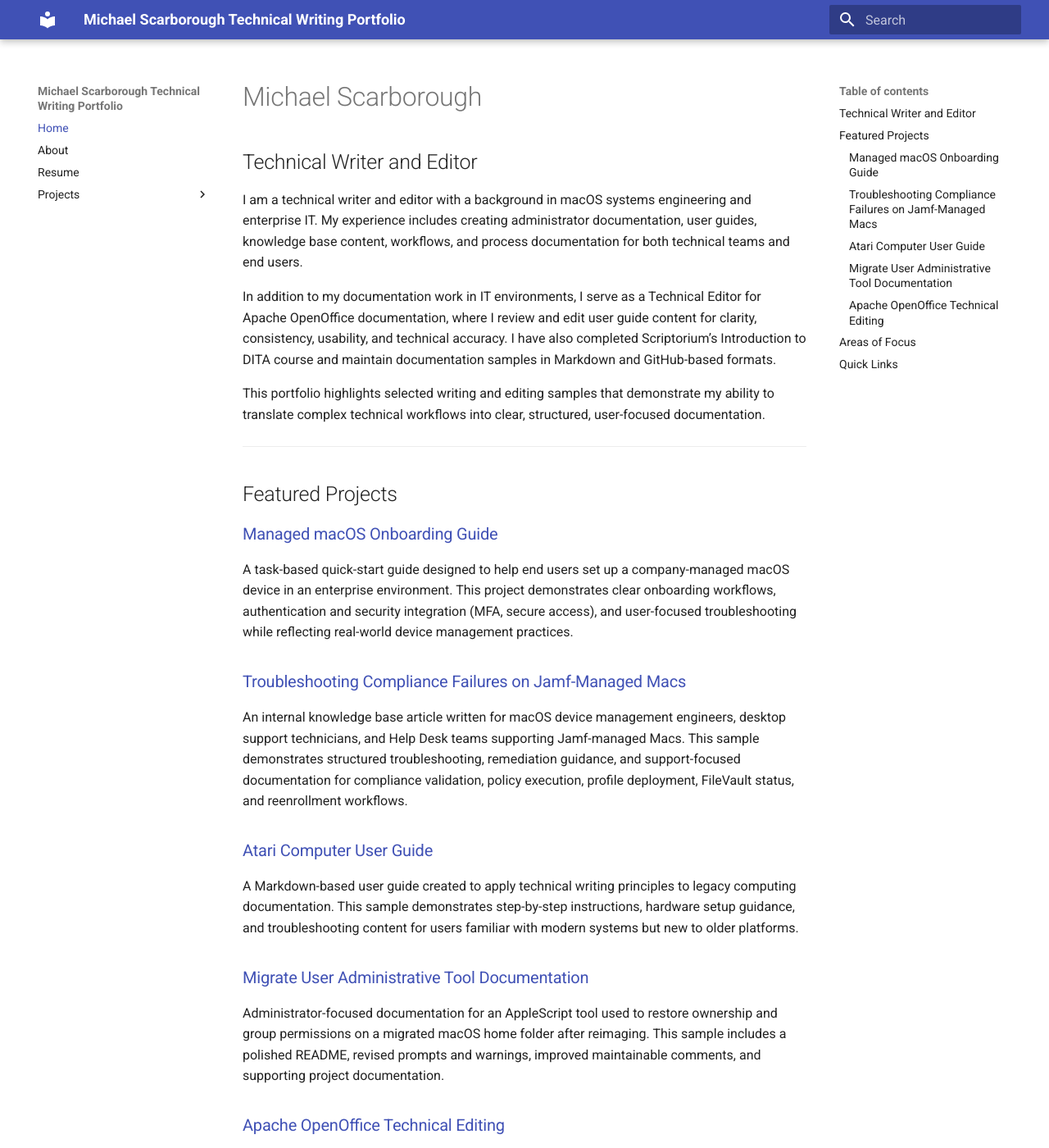
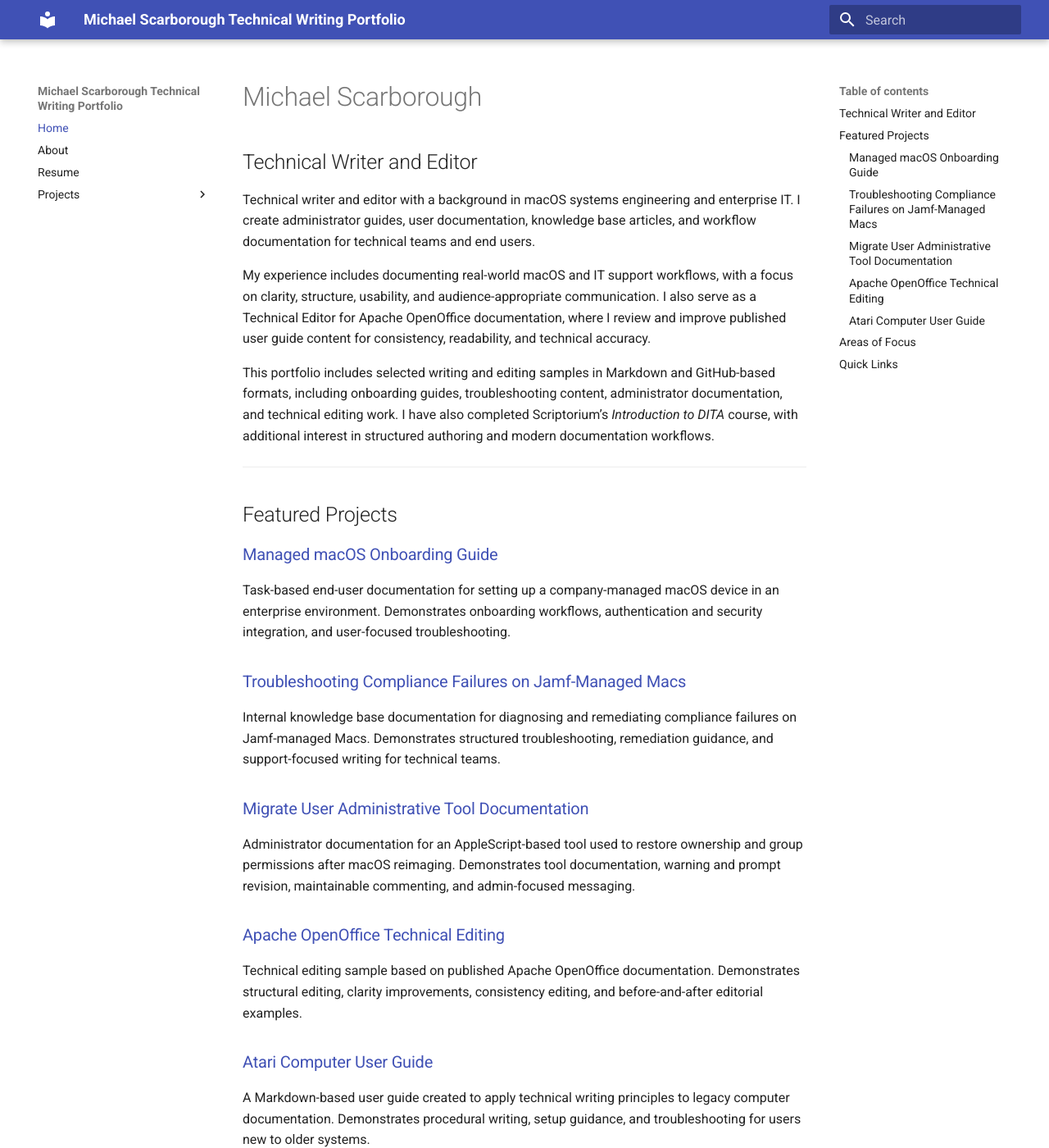
Before and after one commit to MackMike/technical-writing-portfolio-site, an MkDocs documentation site: the page built from docs/index.md, in a window 1280 px wide and 1400 px high. Shown: the whole window at 82% size. Built offline with MkDocs 1.6.1 and Material for MkDocs 9.7.7, drawn with Linux system fonts in a browser that asks for light colours; some of the changed text lies outside the part shown.

Commit message:
Update index.md

```diff
--- a/docs/index.md
+++ b/docs/index.md
@@ -2,54 +2,50 @@
 
 ## Technical Writer and Editor
 
-I am a technical writer and editor with a background in macOS systems engineering and enterprise IT. My experience includes creating administrator documentation, user guides, knowledge base content, workflows, and process documentation for both technical teams and end users.
+Technical writer and editor with a background in macOS systems engineering and enterprise IT. I create administrator guides, user documentation, knowledge base articles, and workflow documentation for technical teams and end users.
 
-In addition to my documentation work in IT environments, I serve as a Technical Editor for Apache OpenOffice documentation, where I review and edit user guide content for clarity, consistency, usability, and technical accuracy. I have also completed Scriptorium’s Introduction to DITA course and maintain documentation samples in Markdown and GitHub-based formats.
+My experience includes documenting real-world macOS and IT support workflows, with a focus on clarity, structure, usability, and audience-appropriate communication. I also serve as a Technical Editor for Apache OpenOffice documentation, where I review and improve published user guide content for consistency, readability, and technical accuracy.
 
-This portfolio highlights selected writing and editing samples that demonstrate my ability to translate complex technical workflows into clear, structured, user-focused documentation.
+This portfolio includes selected writing and editing samples in Markdown and GitHub-based formats, including onboarding guides, troubleshooting content, administrator documentation, and technical editing work. I have also completed Scriptorium’s *Introduction to DITA* course, with additional interest in structured authoring and modern documentation workflows.
 
 ---
 
 ## Featured Projects
 
 ### [Managed macOS Onboarding Guide](projects/managed-mac-onboarding/)
-
-A task-based quick-start guide designed to help end users set up a company-managed macOS device in an enterprise environment. This project demonstrates clear onboarding workflows, authentication and security integration (MFA, secure access), and user-focused troubleshooting while reflecting real-world device management practices.
+Task-based end-user documentation for setting up a company-managed macOS device in an enterprise environment. Demonstrates onboarding workflows, authentication and security integration, and user-focused troubleshooting.
 
 ### [Troubleshooting Compliance Failures on Jamf-Managed Macs](projects/jamf-managed-mac-compliance-troubleshooting.md)
+Internal knowledge base documentation for diagnosing and remediating compliance failures on Jamf-managed Macs. Demonstrates structured troubleshooting, remediation guidance, and support-focused writing for technical teams.
 
-An internal knowledge base article written for macOS device management engineers, desktop support technicians, and Help Desk teams supporting Jamf-managed Macs. This sample demonstrates structured troubleshooting, remediation guidance, and support-focused documentation for compliance validation, policy execution, profile deployment, FileVault status, and reenrollment workflows.
+### [Migrate User Administrative Tool Documentation](projects/migrate-user.md)
+Administrator documentation for an AppleScript-based tool used to restore ownership and group permissions after macOS reimaging. Demonstrates tool documentation, warning and prompt revision, maintainable commenting, and admin-focused messaging.
+
+### [Apache OpenOffice Technical Editing](projects/openoffice-technical-editing.md)
+Technical editing sample based on published Apache OpenOffice documentation. Demonstrates structural editing, clarity improvements, consistency editing, and before-and-after editorial examples.
 
 ### [Atari Computer User Guide](projects/atari-user-guide.md)
-
-A Markdown-based user guide created to apply technical writing principles to legacy computing documentation. This sample demonstrates step-by-step instructions, hardware setup guidance, and troubleshooting content for users familiar with modern systems but new to older platforms.
-
-### [Migrate User Administrative Tool Documentation](projects/migrate-user.md)
-
-Administrator-focused documentation for an AppleScript tool used to restore ownership and group permissions on a migrated macOS home folder after reimaging. This sample includes a polished README, revised prompts and warnings, improved maintainable comments, and supporting project documentation.
-
-### [Apache OpenOffice Technical Editing](projects/openoffice-technical-editing.md)
-
-A technical editing sample based on published Apache OpenOffice user documentation. This project demonstrates editorial work in consistency, content editing, copyediting, and structural editing, supported by project overview, editing highlights, and before-and-after examples.
+A Markdown-based user guide created to apply technical writing principles to legacy computer documentation. Demonstrates procedural writing, setup guidance, and troubleshooting for users new to older systems.
 
 ---
 
 ## Areas of Focus
 
-* Technical writing
-* Technical editing
-* User guides
-* Administrator documentation
-* Knowledge base content
-* Process and workflow documentation
-* Markdown and structured documentation
-* macOS and enterprise IT documentation
+- Technical writing
+- Technical editing
+- Administrator documentation
+- User guides
+- Knowledge base and troubleshooting content
+- Process and workflow documentation
+- Markdown and GitHub-based documentation
+- Structured authoring and DITA fundamentals
+- macOS and enterprise IT documentation
 
 ---
 
 ## Quick Links
 
-* [About](about.md)
-* [Resume](resume.md)
-* [LinkedIn](https://www.linkedin.com/in/miscarborough/)
-* [GitHub](https://github.com/MackMike)
+- [About](about.md)
+- [Resume](resume.md)
+- [LinkedIn](https://www.linkedin.com/in/miscarborough/)
+- [GitHub](https://github.com/MackMike)
```
